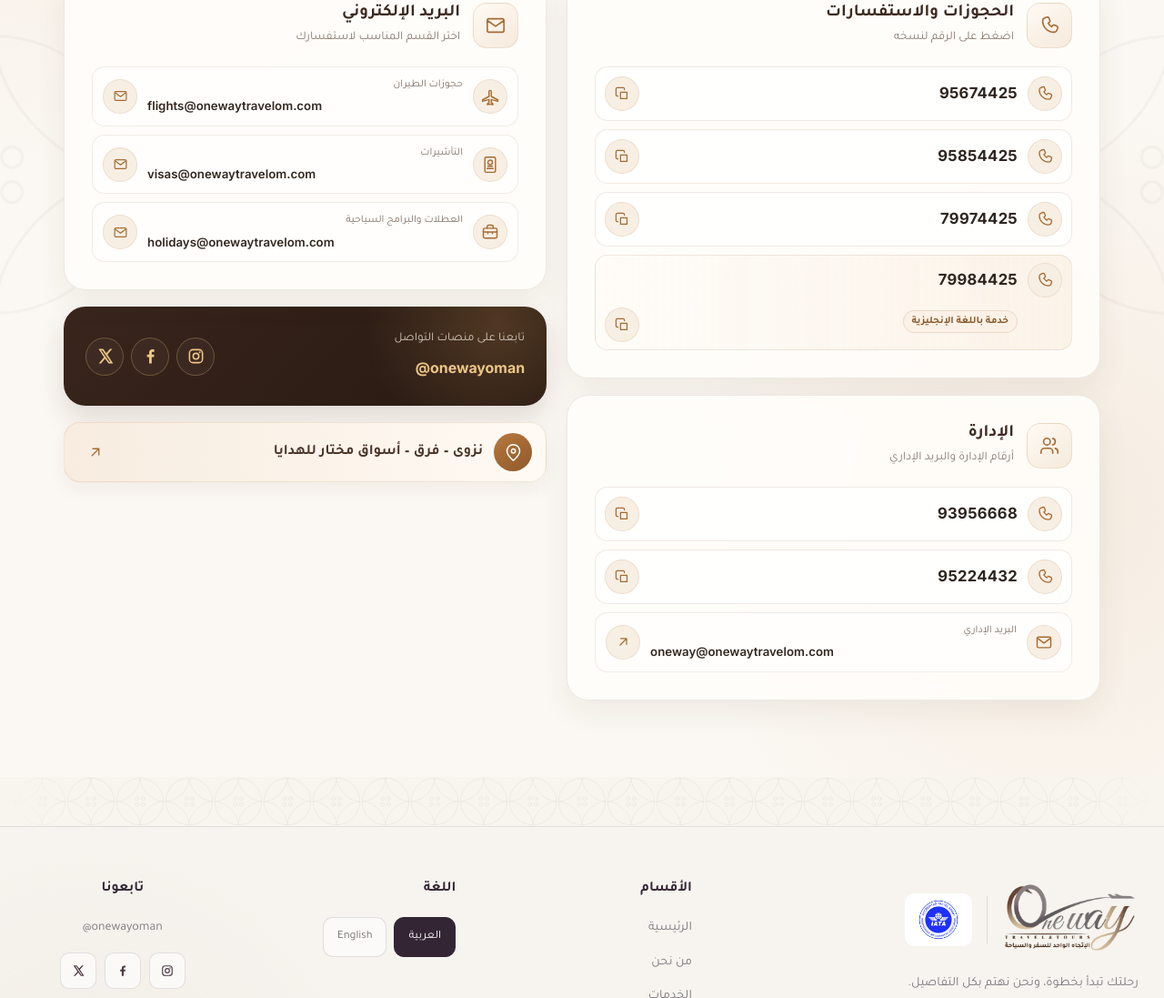
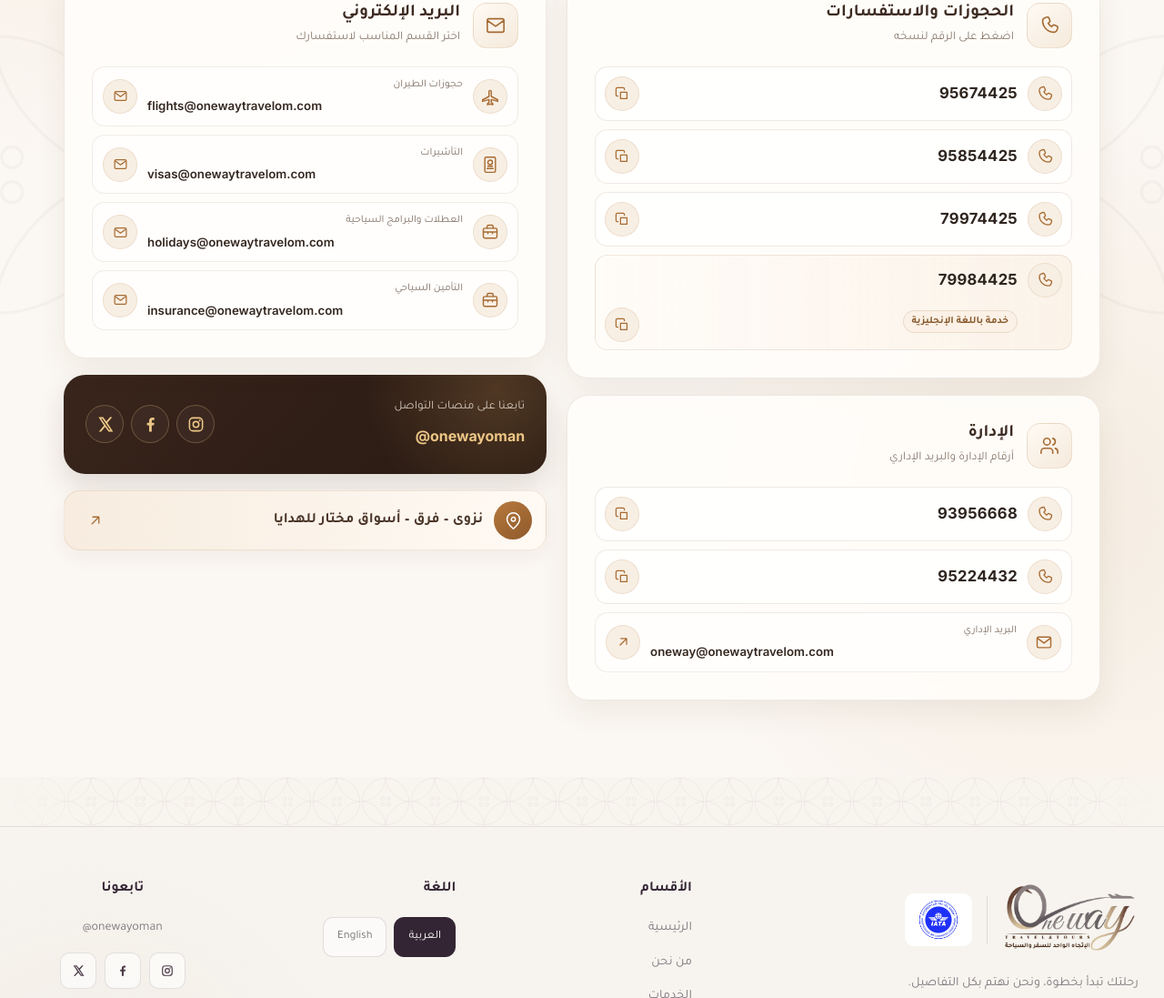
Before and after one commit to lup-team/oneway-site-final, a plain HTML site: page index.html in a window 1280 px wide. Shown: the part 5659-6756 px from the top of the page at 91% size. Drawn offline with Linux system fonts and the light colour scheme.

Commit message:
add new email address for travel insurance department in the contact section of index.html

```diff
--- a/index.html
+++ b/index.html
@@ -1209,6 +1209,11 @@
                   <span class="contact-department-email__content"><small data-ar="العطلات والبرامج السياحية" data-en="Holidays & packages">العطلات والبرامج السياحية</small><strong dir="ltr">holidays@onewaytravelom.com</strong></span>
                   <span class="contact-department-email__action" aria-hidden="true"><svg class="contact-ui-icon" viewBox="0 0 24 24"><rect x="3" y="5" width="18" height="14" rx="2"/><path d="m4 7 8 6 8-6"/></svg></span>
                 </a>
+                <a class="contact-department-email" href="mailto:insurance@onewaytravelom.com">
+                  <span class="contact-department-email__icon" aria-hidden="true"><svg class="contact-ui-icon" viewBox="0 0 24 24"><rect x="3" y="7" width="18" height="13" rx="2"/><path d="M8 7V5a2 2 0 0 1 2-2h4a2 2 0 0 1 2 2v2M3 12h18M9 12v2M15 12v2"/></svg></span>
+                  <span class="contact-department-email__content"><small data-ar="التأمين السياحي" data-en="Travel insurance">التأمين السياحي</small><strong dir="ltr">insurance@onewaytravelom.com</strong></span>
+                  <span class="contact-department-email__action" aria-hidden="true"><svg class="contact-ui-icon" viewBox="0 0 24 24"><rect x="3" y="5" width="18" height="14" rx="2"/><path d="m4 7 8 6 8-6"/></svg></span>
+                </a>
               </div>
             </article>
 
```
